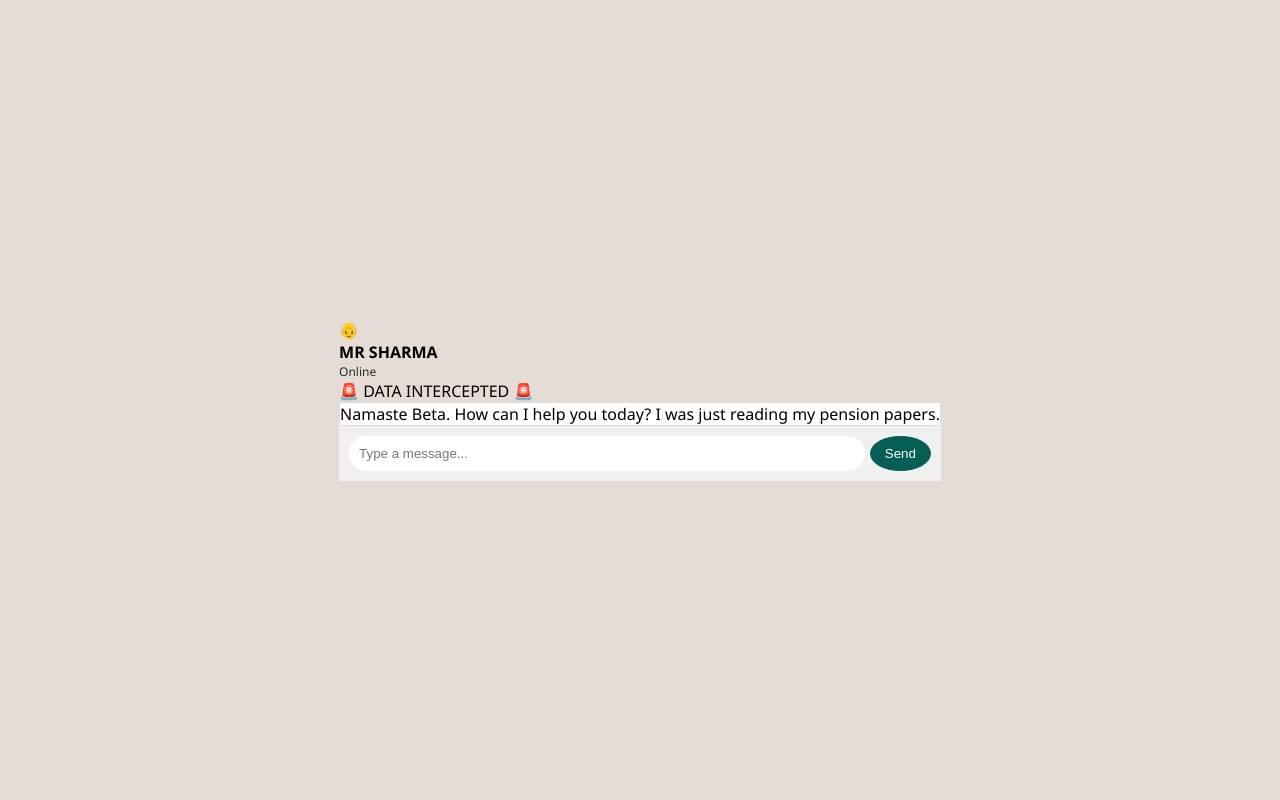
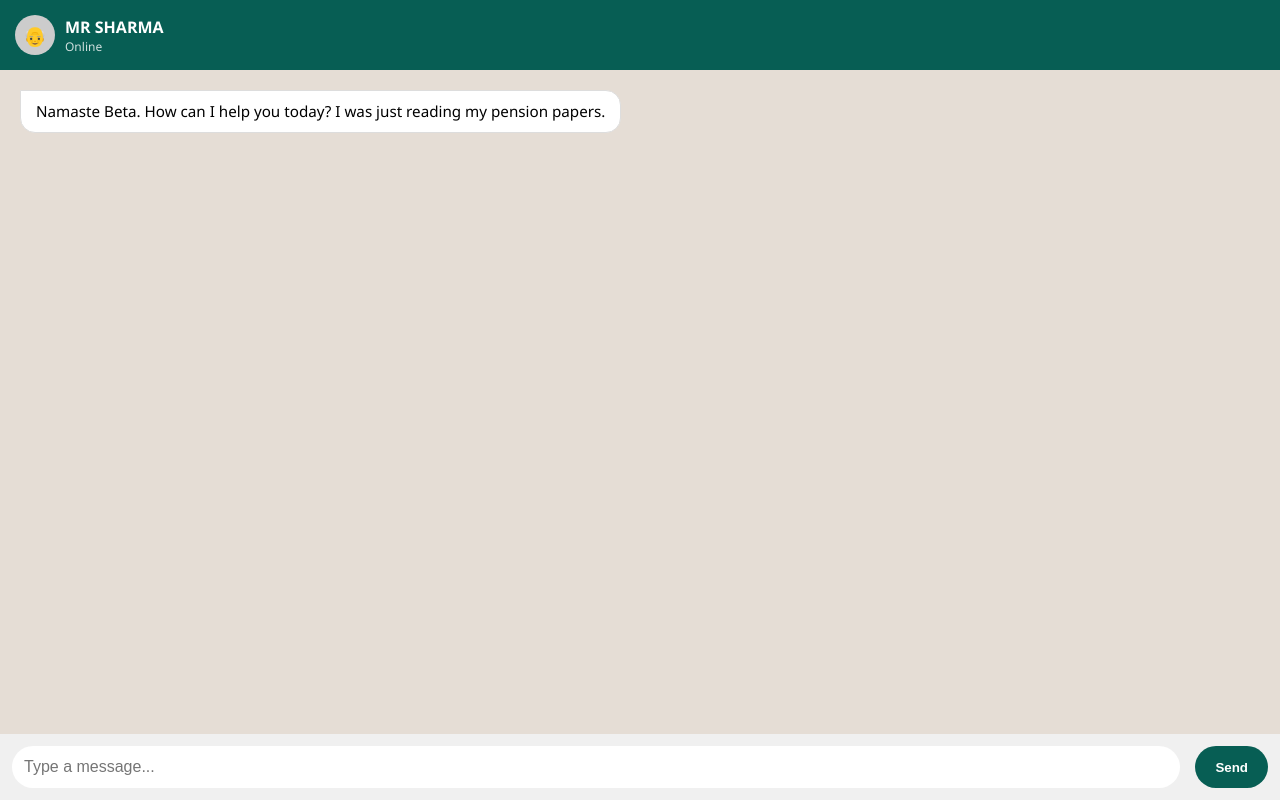
Before and after one commit to PranithaPaiK/scam-honeypot-agent, a FastAPI app: page / in a window 1280 px wide. Run offline with FastAPI, Linux system fonts and the light colour scheme.

Commit message:
Link static CSS and JS files

```diff
--- a/templates/index.html
+++ b/templates/index.html
@@ -3,8 +3,132 @@
     <meta charset="UTF-8">
     <meta name="viewport" content="width=device-width, initial-scale=1.0">
     <title>MR SHARMA | Secure Chat</title>
+    <link rel="stylesheet" href="/static/style.css">
 
-    <link rel="stylesheet" href="/static/style.css">
+    <style>
+        :root {
+            --bg-color: #e5ddd5;
+            --sharma-bubble: #ffffff;
+            --scammer-bubble: #dcf8c6;
+            --header-color: #075e54;
+            --text-color: #000000;
+        }
+
+        * {
+            box-sizing: border-box;
+        }
+
+        body {
+            margin: 0;
+            height: 100vh;
+            width: 100vw;
+            font-family: 'Segoe UI', Tahoma, Geneva, Verdana, sans-serif;
+            background-color: var(--bg-color);
+            color: var(--text-color);
+        }
+
+        /* Fullscreen Chat Window */
+        #chat-window {
+            width: 100vw;
+            height: 100vh;
+            display: flex;
+            flex-direction: column;
+        }
+
+        /* Header */
+        header {
+            background: var(--header-color);
+            color: white;
+            padding: 15px;
+            display: flex;
+            align-items: center;
+            gap: 10px;
+        }
+
+        .avatar {
+            width: 40px;
+            height: 40px;
+            background: #ccc;
+            border-radius: 50%;
+            display: flex;
+            justify-content: center;
+            align-items: center;
+            font-size: 1.2rem;
+        }
+
+        /* Alert */
+        .alert-box {
+            background: #ff5252;
+            color: white;
+            padding: 6px;
+            font-size: 0.85rem;
+            text-align: center;
+            display: none;
+        }
+
+        /* Messages */
+        #messages {
+            flex: 1;
+            padding: 20px;
+            overflow-y: auto;
+            display: flex;
+            flex-direction: column;
+            gap: 10px;
+        }
+
+        .msg {
+            max-width: 80%;
+            padding: 10px 15px;
+            border-radius: 15px;
+            font-size: 0.95rem;
+            line-height: 1.4;
+            color: var(--text-color);
+        }
+
+        .scammer {
+            align-self: flex-end;
+            background: var(--scammer-bubble);
+            border-top-right-radius: 0;
+        }
+
+        .sharma {
+            align-self: flex-start;
+            background: var(--sharma-bubble);
+            border-top-left-radius: 0;
+        }
+
+        /* Input Area */
+        .input-area {
+            background: #f0f0f0;
+            padding: 12px;
+            display: flex;
+            gap: 10px;
+        }
+
+        input {
+            flex: 1;
+            padding: 12px;
+            border: none;
+            border-radius: 25px;
+            outline: none;
+            font-size: 1rem;
+            color: var(--text-color);
+        }
+
+        button {
+            background: var(--header-color);
+            color: white;
+            border: none;
+            padding: 10px 20px;
+            border-radius: 25px;
+            cursor: pointer;
+            font-weight: bold;
+        }
+
+        button:hover {
+            background: #128c7e;
+        }
+    </style>
 </head>
 
 <body>
@@ -19,7 +143,7 @@
         </div>
     </header>
 
-    <div id="extraction-alert" class="alert-box">🚨 DATA INTERCEPTED 🚨</div>
+    <div id="extraction-alert" class="alert-box"></div>
 
     <div id="messages">
         <div class="msg sharma">
@@ -34,6 +158,49 @@
 
 </div>
 
+<script>
+    function handleKey(e) {
+        if (e.key === "Enter") sendMessage();
+    }
+
+    async function sendMessage() {
+        const input = document.getElementById('user-input');
+        const msgDiv = document.getElementById('messages');
+        const alertBox = document.getElementById('extraction-alert');
+        const text = input.value.trim();
+
+        if (!text) return;
+
+        msgDiv.innerHTML += `<div class="msg scammer">${text}</div>`;
+        input.value = '';
+        msgDiv.scrollTop = msgDiv.scrollHeight;
+
+        try {
+            const response = await fetch('/ask', {
+                method: 'POST',
+                headers: {'Content-Type': 'application/json'},
+                body: JSON.stringify({ message: text })
+            });
+
+            const data = await response.json();
+
+            msgDiv.innerHTML += `<div class="msg sharma">${data.reply}</div>`;
+
+            if (data.detected_info.upi_ids.length > 0 || data.detected_info.links.length > 0) {
+                alertBox.style.display = 'block';
+                alertBox.innerText =
+                    "🚨 Detected: " + (data.detected_info.upi_ids[0] || data.detected_info.links[0]);
+
+                setTimeout(() => alertBox.style.display = 'none', 5000);
+            }
+
+            msgDiv.scrollTop = msgDiv.scrollHeight;
+
+        } catch {
+            msgDiv.innerHTML +=
+                `<div class="msg sharma" style="color:red">Beta, my internet is acting up...</div>`;
+        }
+    }
 <script src="/static/script.js"></script>
 
 </body>
```
